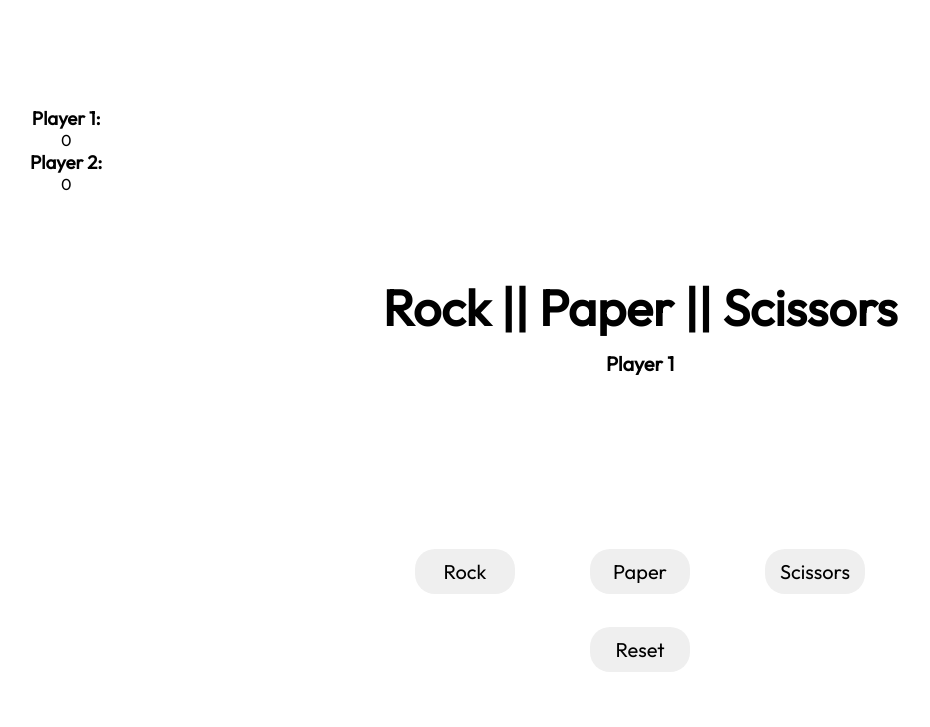
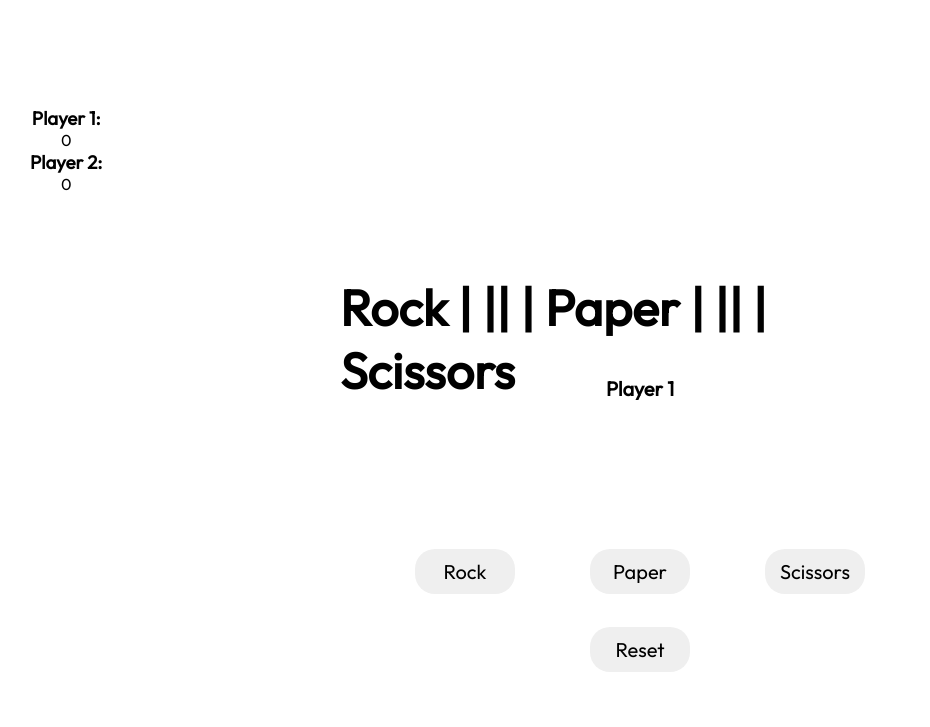
Before and after one commit to Kx-3/Rock-Paper-Scissors-Two-Player-Game, a plain HTML site: page index.html in a window 1280 px wide. Shown: the whole page, without its empty margins (0-930 px from the left). Drawn offline with Linux system fonts and the light colour scheme.

Commit message:
some more spacing cause the first one didn't work

```diff
--- a/index.html
+++ b/index.html
@@ -15,7 +15,7 @@
     </div>
     <div class="parent">
         <div class="text">
-            <h1 class="text">Rock  ||  Paper  ||  Scissors</h1>
+            <h1 class="text">Rock | || | Paper | || | Scissors</h1>
             <h2 class="text" id="winner-text"></h2>
             <h3 id="player-text">Player 1</h3>
         </div>
```
